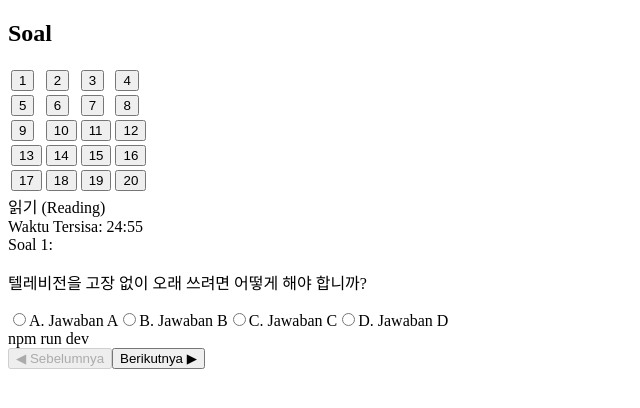
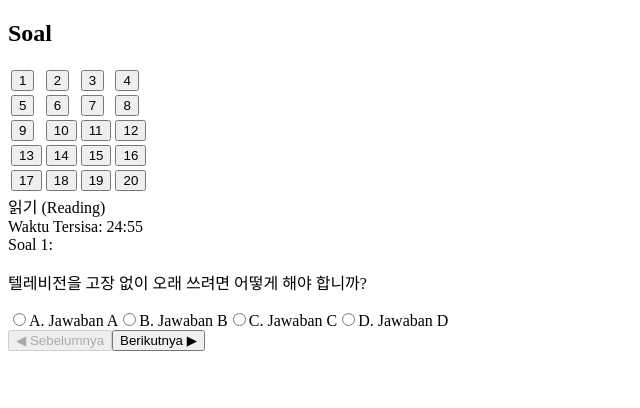
Before and after one commit to Arifndutz97/epsku, a Next.js app: page /to1/reading in a window 1280 px wide. Shown: the top 408 px of the page, without its empty margins (0-640 px from the left). Built offline with nearby package versions, Linux system fonts and the light colour scheme.

Commit message:
Update index.tsx

```diff
--- a/pages/to1/reading/index.tsx
+++ b/pages/to1/reading/index.tsx
@@ -101,7 +101,7 @@ export default function ReadingPage() {
             ))}
           </div>
         </div>
-npm run dev
+
         {/* Navigation */}
         <div className="p-4 border-t flex justify-between">
           <button
```
